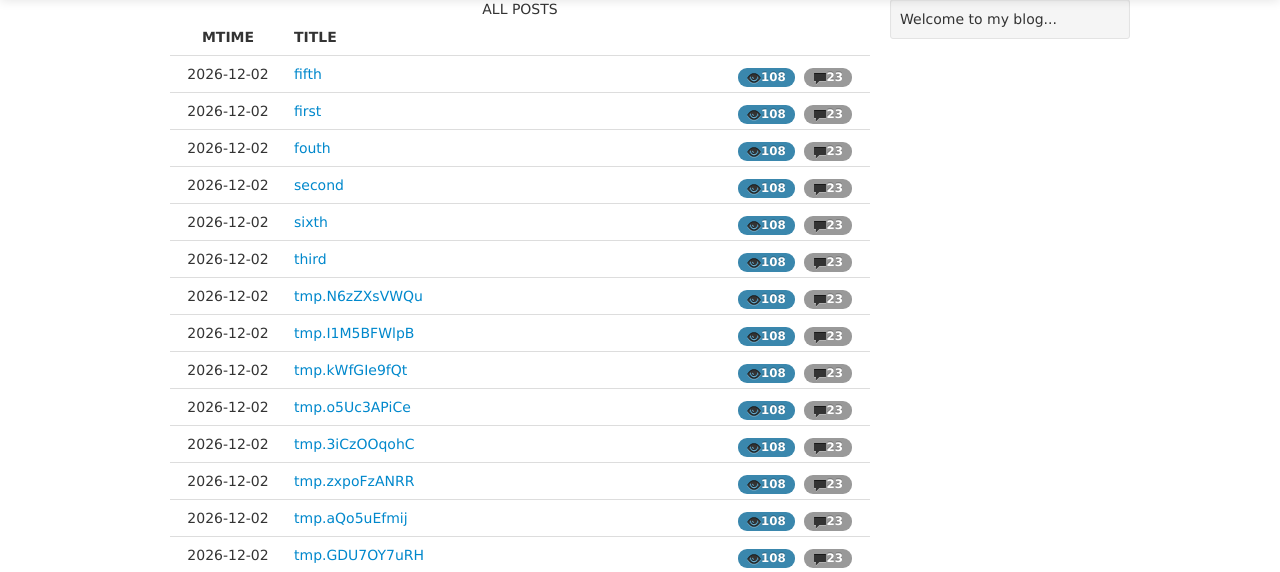
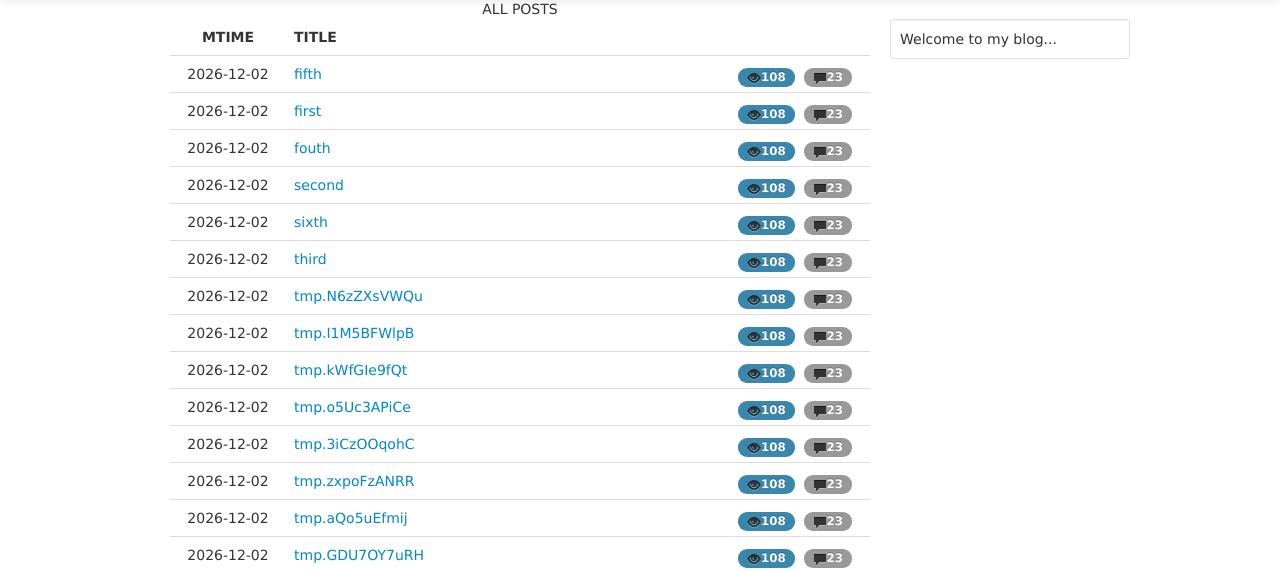
Before and after one commit to wengpingbo/naked-bug, a PHP site: page / in a window 1280 px wide. Shown: the part 41-613 px from the top of the page. Run offline with PHP 8.4, Linux system fonts and the light colour scheme; some libraries are stand-ins or nearby versions.

Commit message:
change comment style
Signed-off-by: WEN Pingbo <wengpingbo@gmail.com>

```diff
--- a/css/main.css
+++ b/css/main.css
@@ -11,6 +11,19 @@ body {
 
 tt, code, pre {
 	font-family: Monaco,Menlo,Consolas,"Courier New",monospace;
+}
+
+#article_comment {
+  margin-top: 20px;
+}
+
+#announcement {
+  margin-top: 20px;
+  background-color: #fff;
+}
+
+#top_comment {
+  margin-top:20px;
 }
 
 #stat {
```
